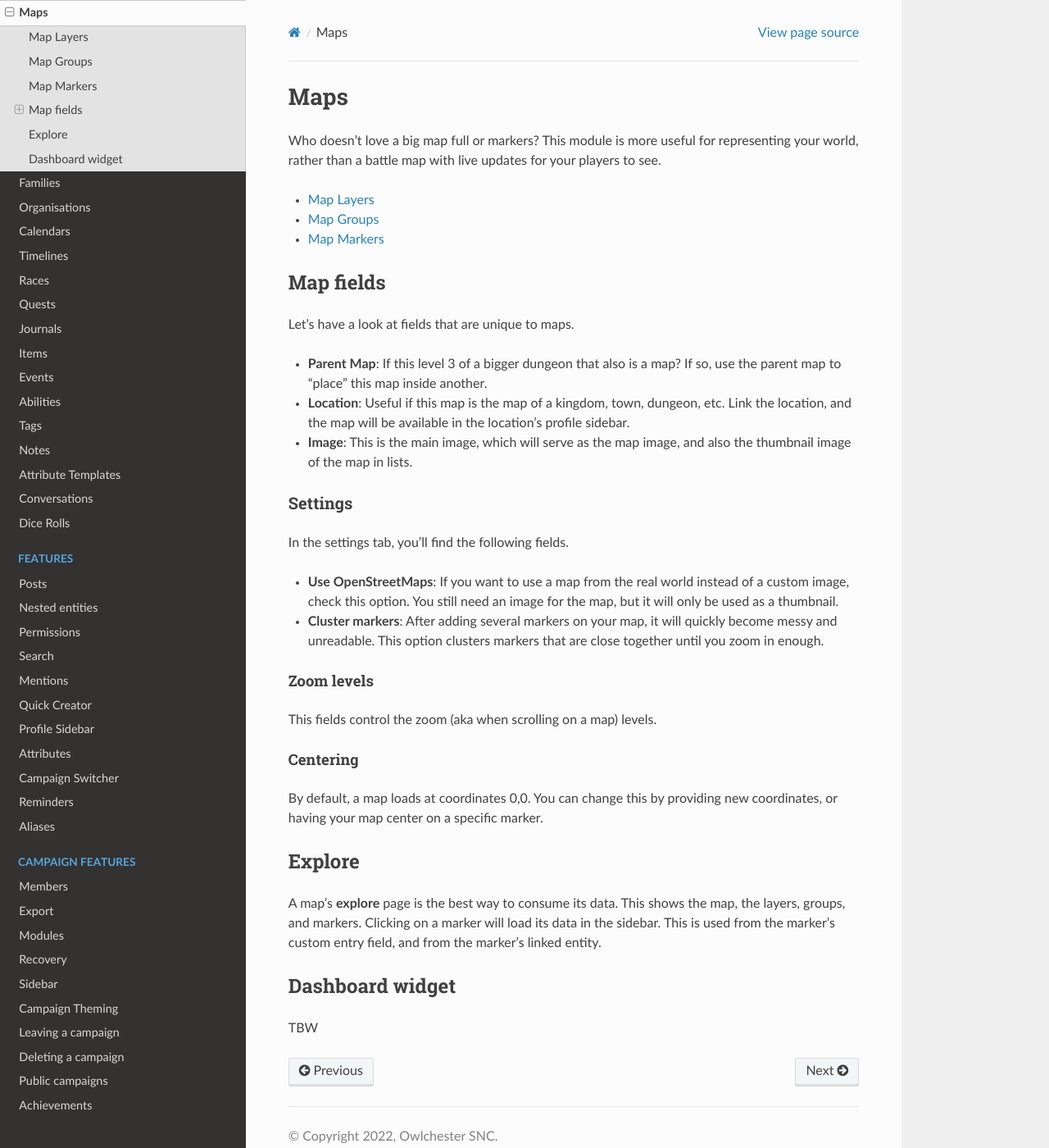
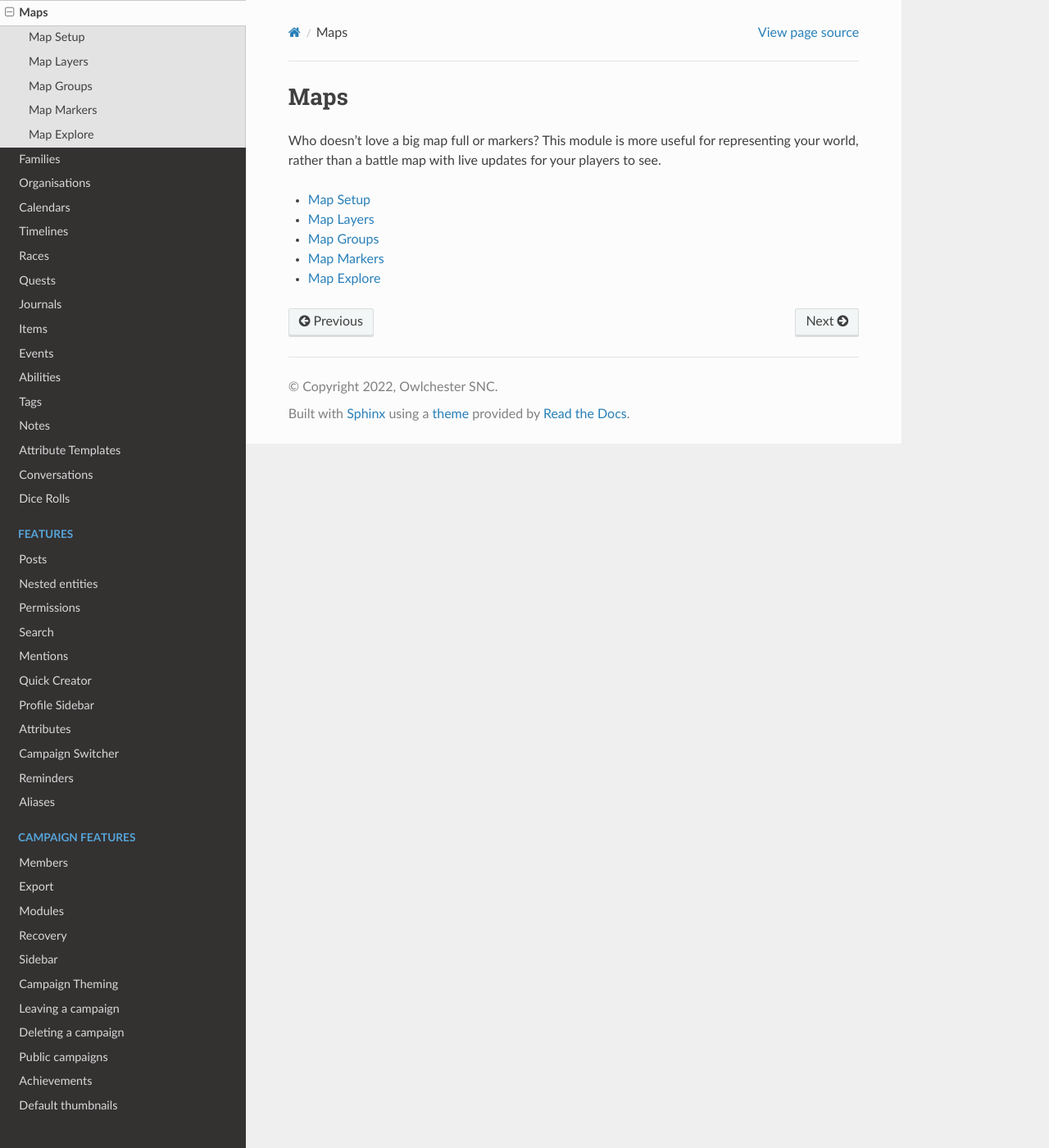
Before and after one commit to owlchester/kanka-docs, a Sphinx documentation site: the page built from docs/source/entities/maps.md, in a window 1280 px wide and 1400 px high. Shown: the whole window at 82% size. Built offline with Sphinx 7.4.7 and the Read the Docs theme 2.0.0, drawn with Linux system fonts in a browser that asks for light colours.

Commit message:
Map docs

````diff
--- a/docs/source/entities/maps.md
+++ b/docs/source/entities/maps.md
@@ -8,38 +8,9 @@ Who doesn't love a big map full or markers? This module is more useful for repre
 ---
 maxdepth: 1
 ---
+maps/setup
 maps/layers
 maps/groups
 maps/markers
+maps/explore
 ```
-
-## Map fields
-
-Let's have a look at fields that are unique to maps.
-
-* **Parent Map**: If this level 3 of a bigger dungeon that also is a map? If so, use the parent map to "place" this map inside another.
-* **Location**: Useful if this map is the map of a kingdom, town, dungeon, etc. Link the location, and the map will be available in the location's profile sidebar.
-* **Image**: This is the main image, which will serve as the map image, and also the thumbnail image of the map in lists.
-
-### Settings
-
-In the settings tab, you'll find the following fields.
-
-* **Use OpenStreetMaps**: If you want to use a map from the real world instead of a custom image, check this option. You still need an image for the map, but it will only be used as a thumbnail.
-* **Cluster markers**: After adding several markers on your map, it will quickly become messy and unreadable. This option clusters markers that are close together until you zoom in enough.
-
-#### Zoom levels
-
-This fields control the zoom (aka when scrolling on a map) levels.
-
-#### Centering
-
-By default, a map loads at coordinates 0,0. You can change this by providing new coordinates, or having your map center on a specific marker.
-
-## Explore
-
-A map's **explore** page is the best way to consume its data. This shows the map, the layers, groups, and markers. Clicking on a marker will load its data in the sidebar. This is used from the marker's custom entry field, and from the marker's linked entity.
-
-## Dashboard widget
-
-TBW
````
Also changed, not shown: docs/source/entities/maps/explore.md (added, +18 -0 lines), docs/source/entities/maps/setup.md (added, +22 -0 lines), docs/source/entities/maps/img/map-edit-mode.png (added), docs/source/entities/maps/img/map-explore.png (added).
